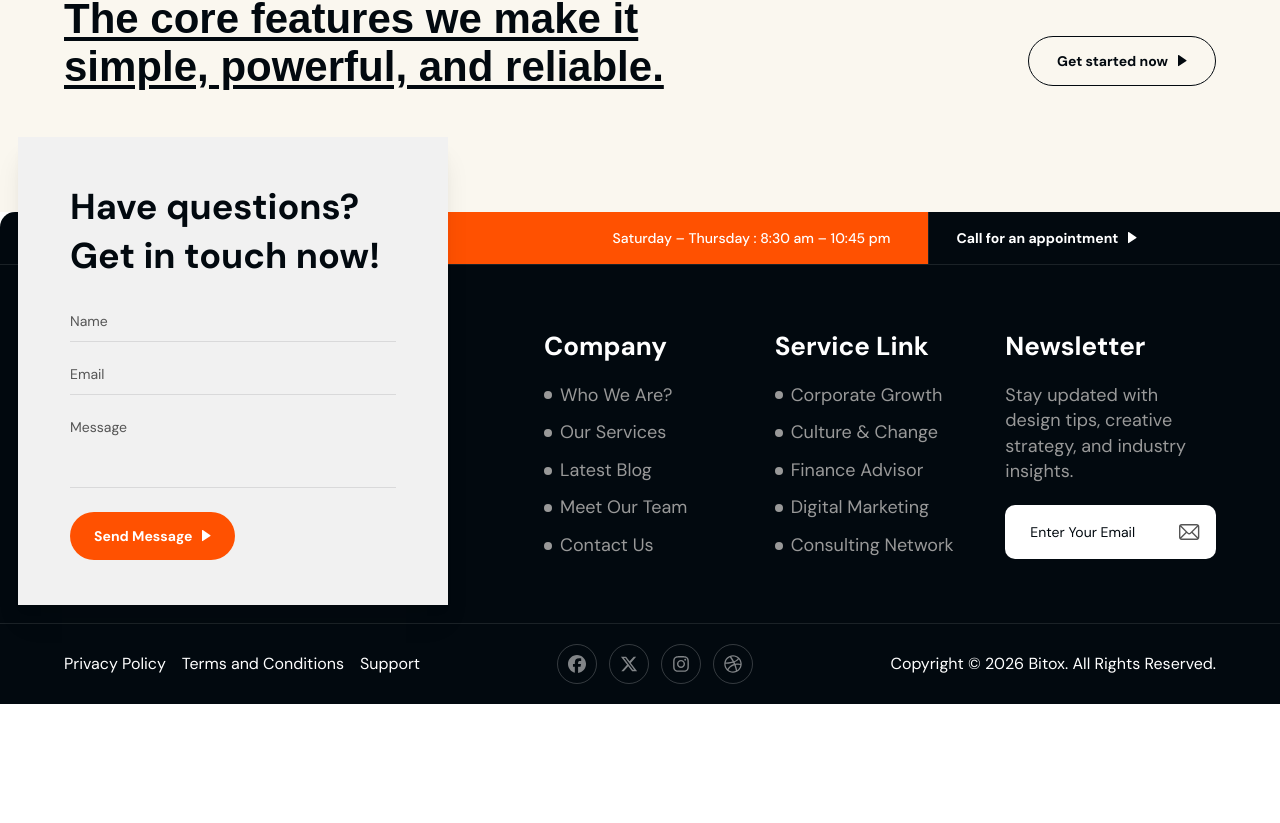
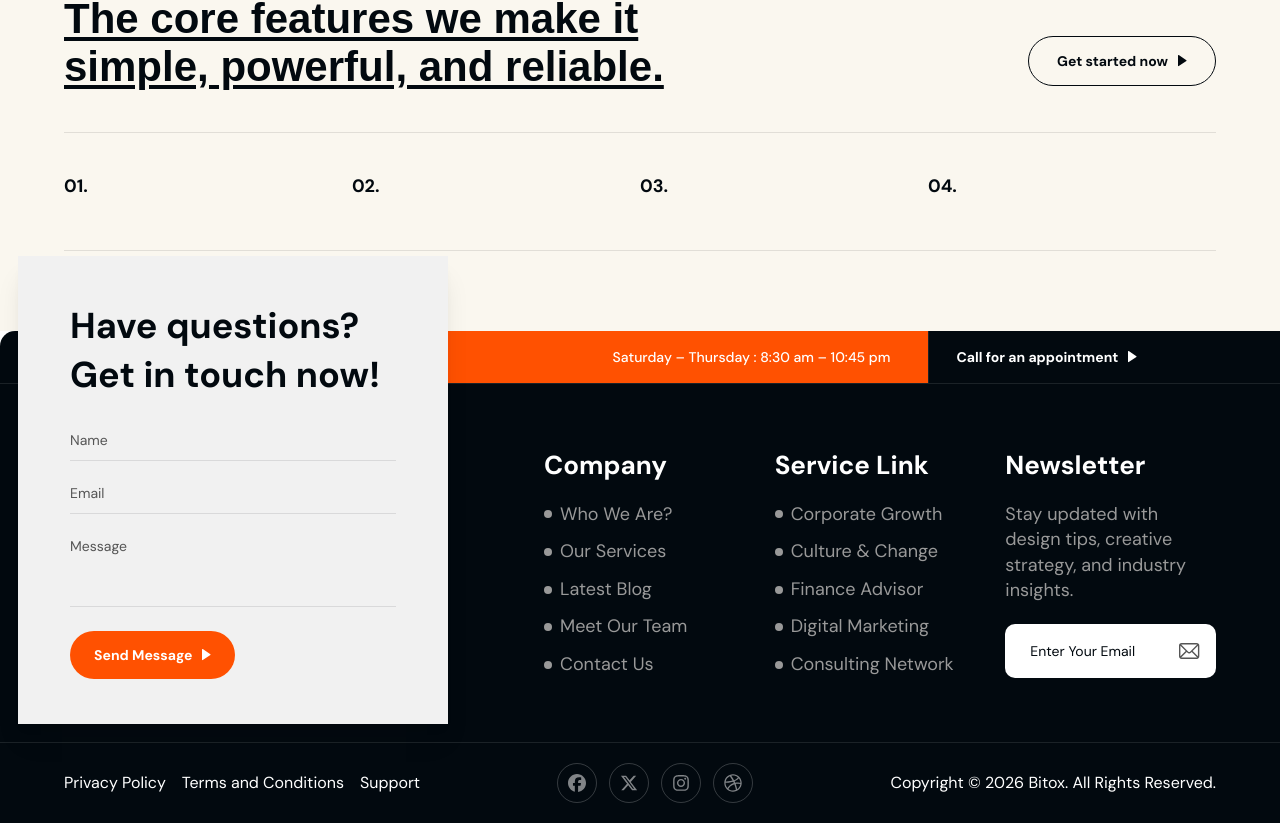
Before and after one commit to Mostofa-zaman/bitox-business-consulting-website, a Next.js app: page /consulting-agency in a window 1280 px wide. Shown: the part 3148-3971 px from the top of the page. Before the commit the page ends 3852 px from the top, so only its background shows below. Built offline with nearby package versions, Linux system fonts and the light colour scheme.

Commit message:
feat(CoreFeatures):integrate features data into component

```diff
--- a/src/components/homeTwo/CoreFeatures.jsx
+++ b/src/components/homeTwo/CoreFeatures.jsx
@@ -1,9 +1,9 @@
-"use client"
-
-import React from 'react'
+"use client";
+import React from "react";
 import Container from "../common/Container";
-import { Stack } from "../common/Responsive";
-import ButtonThree from '../common/ButtonThree';
+import { Stack, Flex } from "../common/Responsive";
+import ButtonThree from "../common/ButtonThree";
+import { features } from "../helper/helpers";
 import Link from "next/link";
 
 const CoreFeatures = () => {
@@ -27,7 +27,8 @@ const CoreFeatures = () => {
               The core features we make it simple, powerful, and reliable.
             </h2>
           </Stack>
-           {/* Right: Discover more button */}
+
+          {/* Right: Discover more button */}
           <div className="self-center sm:self-end mb-1.5 sm:mb-1.5 inline-flex items-center gap-2.5 border border-primary text-primary text-sm font-medium rounded-[90px] px-7 py-3.5 cursor-pointer hover:bg-black/5 transition-colors shrink-0 group">
             <Link href={"/services"}>
               <ButtonThree
@@ -52,9 +53,22 @@ const CoreFeatures = () => {
             </span>
           </div>
         </div>
+        <div className="border-y border-black/10 py-10">
+          {/* ── Feature columns ── */}
+          <div className="grid grid-cols-1 sm:grid-cols-2 lg:grid-cols-4 gap-[20px] lg:gap-0">
+            {features.map((feature, i) => (
+              <div key={feature.number}>
+                <p className="text-[18px] font-bold text-primary mb-2.5">
+                  {feature.number}
+                </p>
+
+              </div>
+            ))}
+          </div>
+        </div>
       </Container>
     </section>
-  )
-}
+  );
+};
 
-export default CoreFeatures
+export default CoreFeatures;
```
